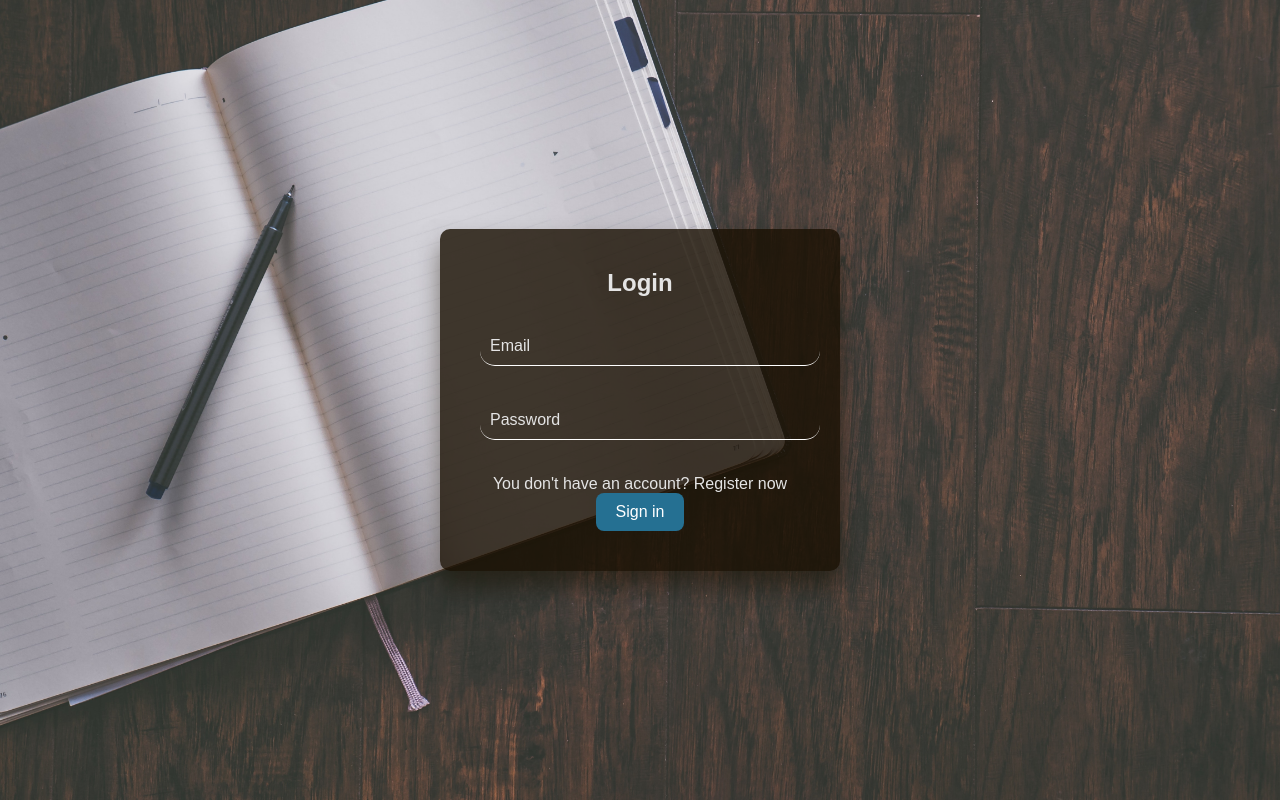
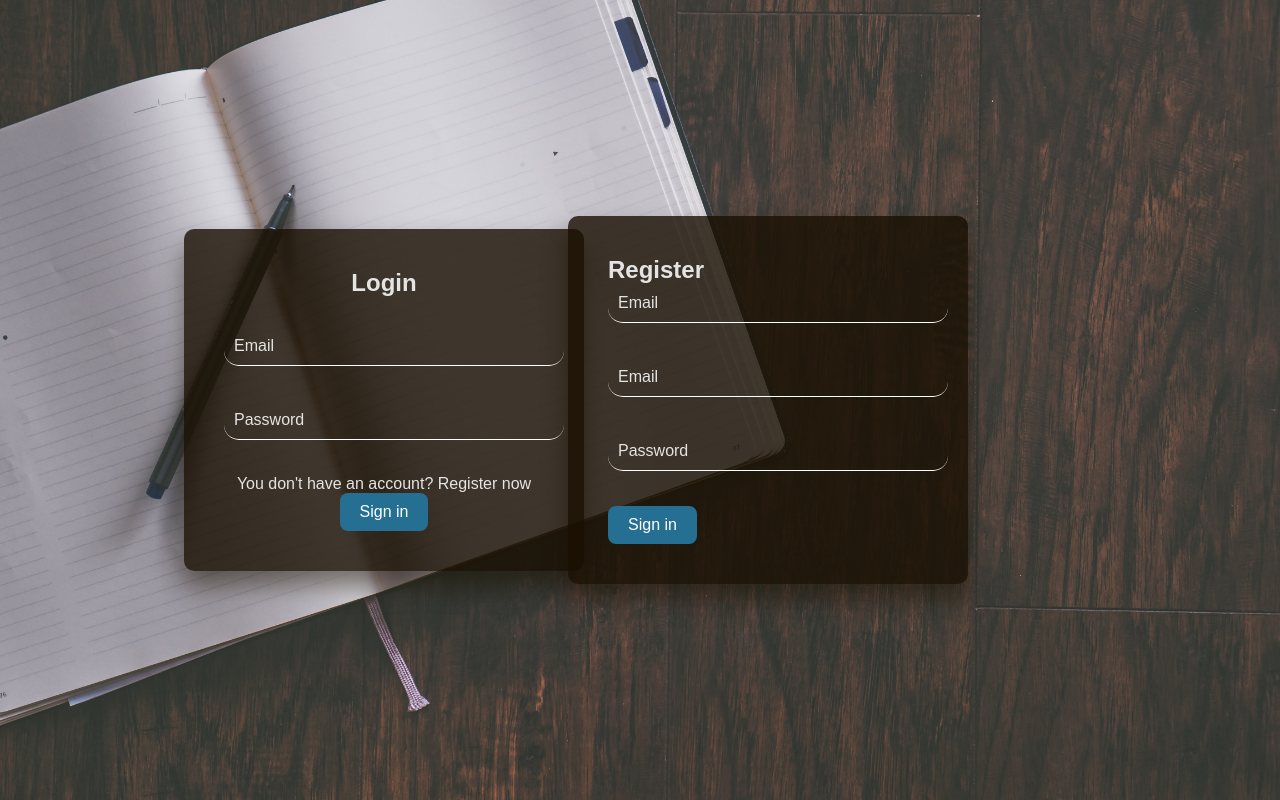
Before and after one commit to Andres-lh/MERN-Notes, a React (Create React App) app in the folder client/: page / in a window 1280 px wide. Built offline with nearby package versions, Linux system fonts and the light colour scheme.

Commit message:
adding registration form

```diff
--- a/client/src/Components/Login.js
+++ b/client/src/Components/Login.js
@@ -33,6 +33,20 @@ function Login({setIsLogin}) {
         }
     }
 
+    const registerSubmit = async e => {
+        e.preventDefault();
+        try {
+            const res = await axios.post('/api/users/register', {
+                username: user.name,
+                email: user.email,
+                password: user.password
+            })
+            setUser({name: '', email: '', password: ''})
+            setErr(res.data.msg);
+        } catch (err) {
+            err.response.data.msg && setErr(err.response.data.msg)
+        }
+    }
 
     return(
         <div className = "login-container" >
@@ -48,12 +62,30 @@ function Login({setIsLogin}) {
                         <label>Password</label>
                     </div>
                     <p>You don't have an account? <span> Register now</span></p>
-                    <button type="submit">Sign in</button>
+                    <button className="form-button" type="submit">Sign in</button>
                     <h3>{err}</h3>
                 </form>
             </div>
 
-
+            <div className="register">
+                <h2>Register</h2>
+                    <form onSubmit={registerSubmit}>
+                    <div className = "login-input">
+                            <input type="text" name="name" id="login-name" value={user.name} required onChange={onChangeInput}/>
+                            <label>Email</label>
+                        </div>
+                        <div className = "login-input">
+                            <input type="text" name="email" id="login-email" value={user.email} required onChange={onChangeInput}/>
+                            <label>Email</label>
+                        </div>
+                        <div className="login-input">
+                            <input type="password" name="password" id="user-password" value={user.password} required onChange={onChangeInput}/>
+                            <label>Password</label>
+                        </div>
+                        <button className="form-button" type="submit">Sign in</button>
+                        <h3>{err}</h3>
+                    </form>
+            </div>
         </div>
     )
 }
--- a/client/src/Components/styles/Login.css
+++ b/client/src/Components/styles/Login.css
@@ -9,7 +9,7 @@
 .login {
     position: absolute;
     top: 50%;
-    left: 50%;
+    left: 30%;
     transform: translate(-50%, -50%);
     width: 400px;
     padding: 40px;
@@ -74,7 +74,7 @@ input:-webkit-autofill
     text-align: center;
 }
 
-.login form button {
+.form-button {
     font-size: 16px;
     background: transparent;
     border: none;
@@ -87,6 +87,19 @@ input:-webkit-autofill
     cursor: pointer;
 }
 
-.login form button:hover {
+.form-button:hover {
     transform: scale(1.08);
 }
+
+.register {
+    position: absolute;
+    top: 50%;
+    left: 60%;
+    transform: translate(-50%, -50%);
+    width: 400px;
+    padding: 40px;
+    background: rgba(26, 16, 2, 0.8);
+    box-sizing: border-box;
+    box-shadow: 0 15px 25px rgba(26, 16, 2, 0.5);
+    border-radius: 10px;
+}
```
